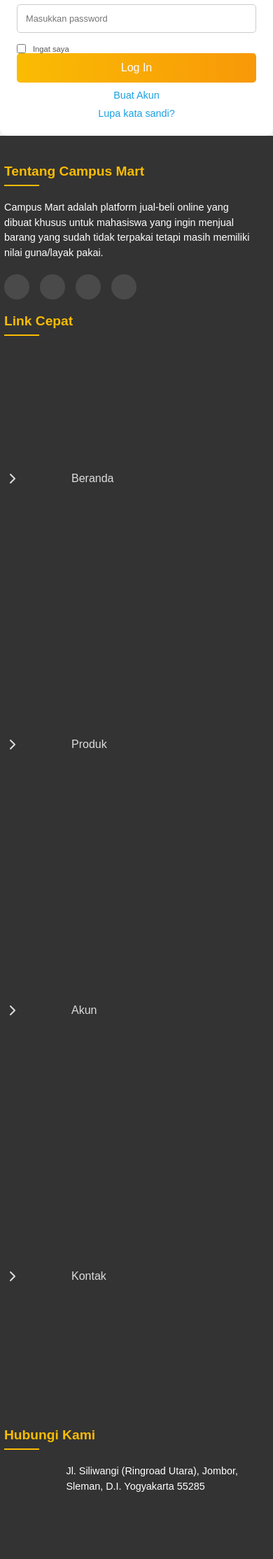
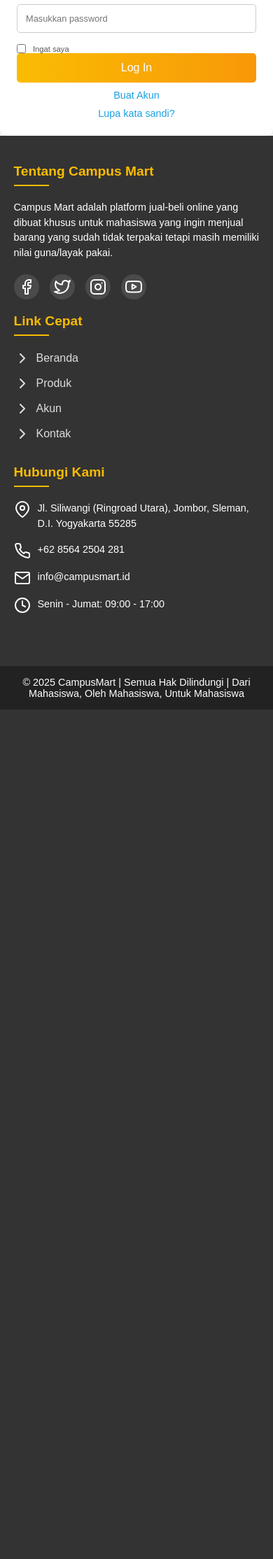
Before and after one commit to bngden/webdev-campusmart2025, a PHP site: page /login.html in a window 390 px wide. Shown: the part 312-2540 px from the top of the page at 70% size. After the commit the page ends 1326 px from the top, so only its background shows below. Run offline with PHP 8.4, Linux system fonts and the light colour scheme.

Commit message:
Menyimpan perubahan lokal sebelum pull

```diff
--- a/login.html
+++ b/login.html
@@ -10,6 +10,7 @@
     <link rel="stylesheet" href="/styles/page.css" />
     <link rel="stylesheet" href="/styles/produk.css" />
     <link rel="stylesheet" href="/styles/produk_style.css" />
+    <link rel="stylesheet" href="/styles/footer_style.css">
     <script src="https://unpkg.com/feather-icons"></script>
   </head>
   <body>
@@ -67,10 +68,10 @@
             <h3>Tentang Campus Mart</h3>
             <p>Campus Mart adalah platform jual-beli online yang dibuat khusus untuk mahasiswa yang ingin menjual barang yang sudah tidak terpakai tetapi masih memiliki nilai guna/layak pakai.</p>
             <div class="social-icons">
-                  <a href="#"><i data-feather="facebook"></i></a>
-                  <a href="#"><i data-feather="twitter"></i></a>
-                  <a href="#"><i data-feather="instagram"></i></a>
-                  <a href="#"><i data-feather="youtube"></i></a>
+                <a href="#"><i data-feather="facebook" class="feather-icon"></i></a>
+                <a href="#"><i data-feather="twitter" class="feather-icon"></i></a>
+                <a href="#"><i data-feather="instagram" class="feather-icon"></i></a>
+                <a href="#"><i data-feather="youtube" class="feather-icon"></i></a>
             </div>
         </div>
 
@@ -78,10 +79,10 @@
         <div class="footer-section links-section">
             <h3>Link Cepat</h3>
             <ul>
-                  <li><a href="beranda.html"><i data-feather="chevron-right"></i> Beranda</a></li>
-                  <li><a href="produk.html"><i data-feather="chevron-right"></i> Produk</a></li>
-                  <li><a href="login.html"><i data-feather="chevron-right"></i> Akun</a></li>
-                  <li><a href="kontak.html"><i data-feather="chevron-right"></i> Kontak</a></li>
+                <li><a href="beranda.html"><i data-feather="chevron-right" class="feather-icon-link"></i><span>Beranda</span></a></li>
+                <li><a href="produk.html"><i data-feather="chevron-right" class="feather-icon-link"></i><span>Produk</span></a></li>
+                <li><a href="login.html"><i data-feather="chevron-right" class="feather-icon-link"></i><span>Akun</span></a></li>
+                <li><a href="kontak.html"><i data-feather="chevron-right" class="feather-icon-link"></i><span>Kontak</span></a></li>
             </ul>
         </div>
 
@@ -89,9 +90,7 @@
         <div class="footer-section contact-section">
             <h3>Hubungi Kami</h3>
             <div class="contact-item">
-                  <i data-feather="map-pin"></i>
-                  <!-- <span>Jl. Kampus Baru No. 123, Yogyakarta, Indonesia</span>
-               -->
+                <i data-feather="map-pin" class="feather-icon-contact"></i>
                 <span>
                     <a href="https://goo.gl/maps/sKHTsvF1Ukx"
                         target="_blank"
@@ -101,27 +100,17 @@
                 </span>
             </div>
             <div class="contact-item">
-                  <i data-feather="phone"></i>
-                  <span>+62 812 3456 7890</span>
+                <i data-feather="phone" class="feather-icon-contact"></i>
+                <span><a href="https://wa.me/6285642504281" target="_blank" class="contact-link">+62 8564 2504 281</a></span>
             </div>
             <div class="contact-item">
-                  <i data-feather="mail"></i>
+                <i data-feather="mail" class="feather-icon-contact"></i>
                 <span>info@campusmart.id</span>
             </div>
             <div class="contact-item">
-                  <i data-feather="clock"></i>
+                <i data-feather="clock" class="feather-icon-contact"></i>
                 <span>Senin - Jumat: 09:00 - 17:00</span>
             </div>
-          </div>
-
-          <!-- Newsletter Section -->
-          <div class="footer-section newsletter-section">
-              <h3>Berlangganan</h3>
-              <p>Dapatkan info terbaru dan promo spesial dari CampusMart langsung ke email Anda.</p>
-              <form>
-                  <input type="email" placeholder="Email Anda" required>
-                  <button type="submit">Berlangganan</button>
-              </form>
         </div>
     </div>
 
@@ -131,6 +120,7 @@
         Mahasiswa, Untuk Mahasiswa</p>
     </div>
 </footer>
+
 
 <script>
       // Initialize Feather icons
--- a/produk.html
+++ b/produk.html
@@ -93,7 +93,7 @@
                     <p class="product-price">Rp 150.000</p>
                     <p class="product-description">Dipakai ±4 tahun, tetap empuk walau sedikit kempes di beberapa bagian.</p>
                     <div class="product-actions">
-                        <button class="view-btn">Beli</button></button>
+                        <button class="view-btn">Beli</button>
                     </div>
                 </div>
             </div>
--- a/styles/footer_style.css
+++ b/styles/footer_style.css
@@ -4,6 +4,7 @@
     background-color: #333;
     color: #fff;
     padding: 0;
+    width: 100%;
 }
 
 .footer-content {
@@ -63,8 +64,19 @@
 }
 
 .social-icons a:hover {
-    background-color:#1ba0e2;
+    background-color: #1ba0e2;
     transform: translateY(-3px);
+}
+
+/* Mengatasi masalah ikon feather di social icons */
+.feather-icon {
+    width: 24px;
+    height: 24px;
+    stroke: currentColor;
+    stroke-width: 2;
+    stroke-linecap: round;
+    stroke-linejoin: round;
+    fill: none;
 }
 
 .links-section ul, .contact-section ul {
@@ -81,31 +93,46 @@
     transition: color 0.3s ease;
     display: flex;
     align-items: center;
-    gap: 8px;
+    gap: 8px; /* Mengurangi jarak antara ikon dan teks */
+}
+
+/* Mengatur ikon di link cepat */
+.feather-icon-link {
+    width: 24px;
+    height: 24px;
+    stroke: currentColor;
+    stroke-width: 2;
+    margin-right: 0px; /* Mengurangi jarak */
 }
 
 .links-section a:hover {
-    color:#1ba0e2;
+    color: #1ba0e2;
     padding-left: 5px;
 }
 
 .contact-item {
     display: flex;
     align-items: flex-start;
-    gap: 10px;
+    gap: 10px; /* Mengurangi jarak antara ikon dan teks */
     margin-bottom: 15px;
 }
 
-.contact-item i {
-    margin-top: 3px;
-    color:#fabc03;
+/* Mengatur ikon di kontak */
+.feather-icon-contact {
+    width: 24px;
+    height: 24px;
+    stroke: #fff;
+    stroke-width: 2;
+    flex-shrink: 0; /* Mencegah ikon menyusut */
+    margin-top: 0px;
 }
 
 .contact-link {
-    color: inherit; /* Gunakan warna teks bawaan */
-    text-decoration: none; /* Hapus garis bawah */
+    color: inherit;
+    text-decoration: none;
     font-weight: 500;
 }
+
 .contact-link:hover {
     text-decoration: underline;
     color: #1ba0e2;
@@ -155,7 +150,14 @@
     font-size: 0.9rem;
 }
 
-.footer-bottom a {
-    color: #fabc03;
-    text-decoration: none;
+/* Responsive styles for the footer */
+@media screen and (max-width: 768px) {
+    .footer-content {
+        flex-direction: column;
+    }
+
+    .footer-section {
+        width: 100%;
+        padding-right: 0;
+    }
 }
--- a/styles/page.css
+++ b/styles/page.css
@@ -498,7 +498,7 @@
 /* style Contact */
 svg {
   height: 23rem;
-  margin-right: 4rem;
+  /* margin-right: 4rem; */
 }
 
 #envelope {
--- a/styles/produk_style.css
+++ b/styles/produk_style.css
@@ -475,3 +475,14 @@
         gap: 0.5rem;
     }
 }
+
+@media screen and (max-width: 768px) {
+    .footer-content {
+        flex-direction: column;
+    }
+
+    .footer-section {
+        width: 100%;
+        padding-right: 0;
+    }
+}
```
Also changed, not shown: other parts of styles/footer_style.css (+0 -32 lines), Daftar.html (+19 -15 lines). Lines whose indentation alone changed are shown as unchanged.
